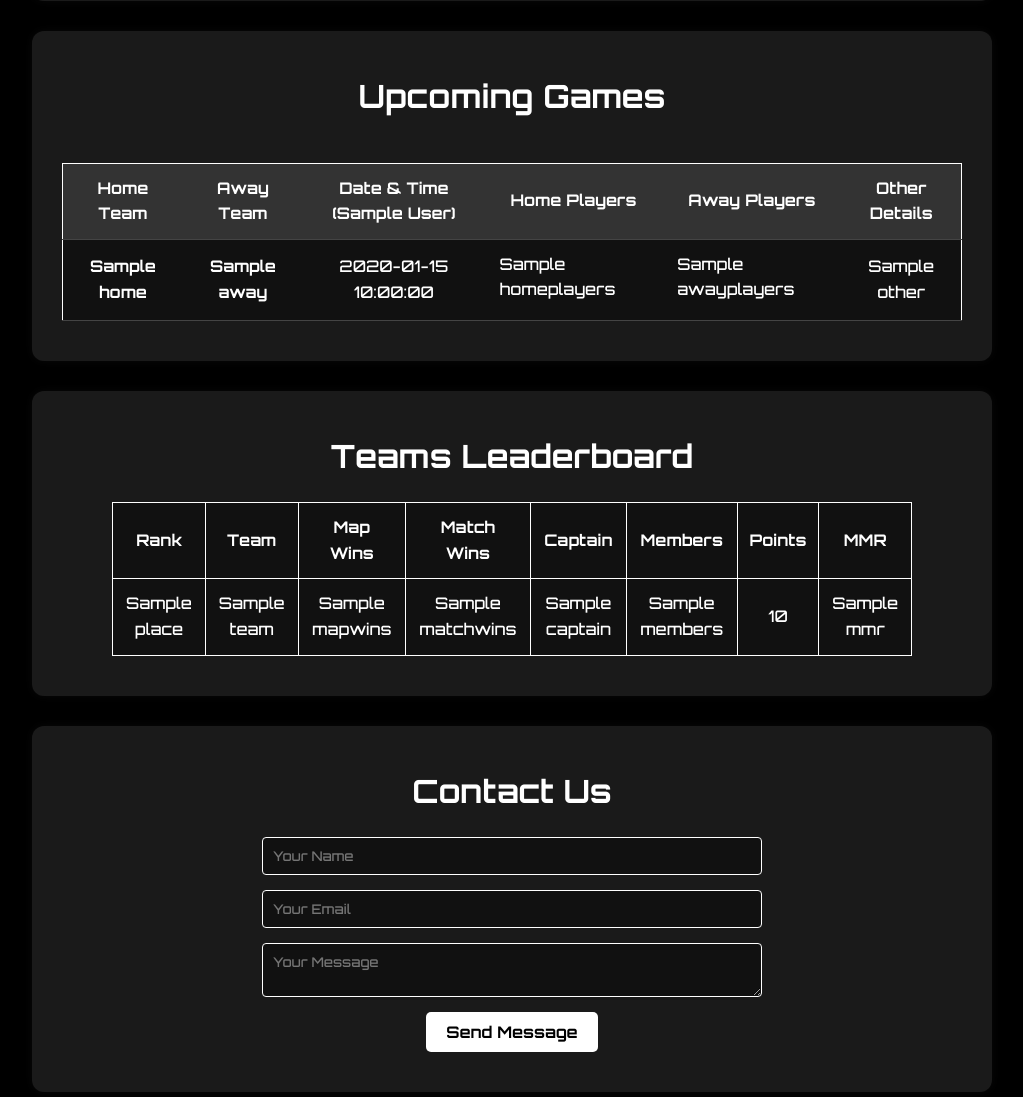
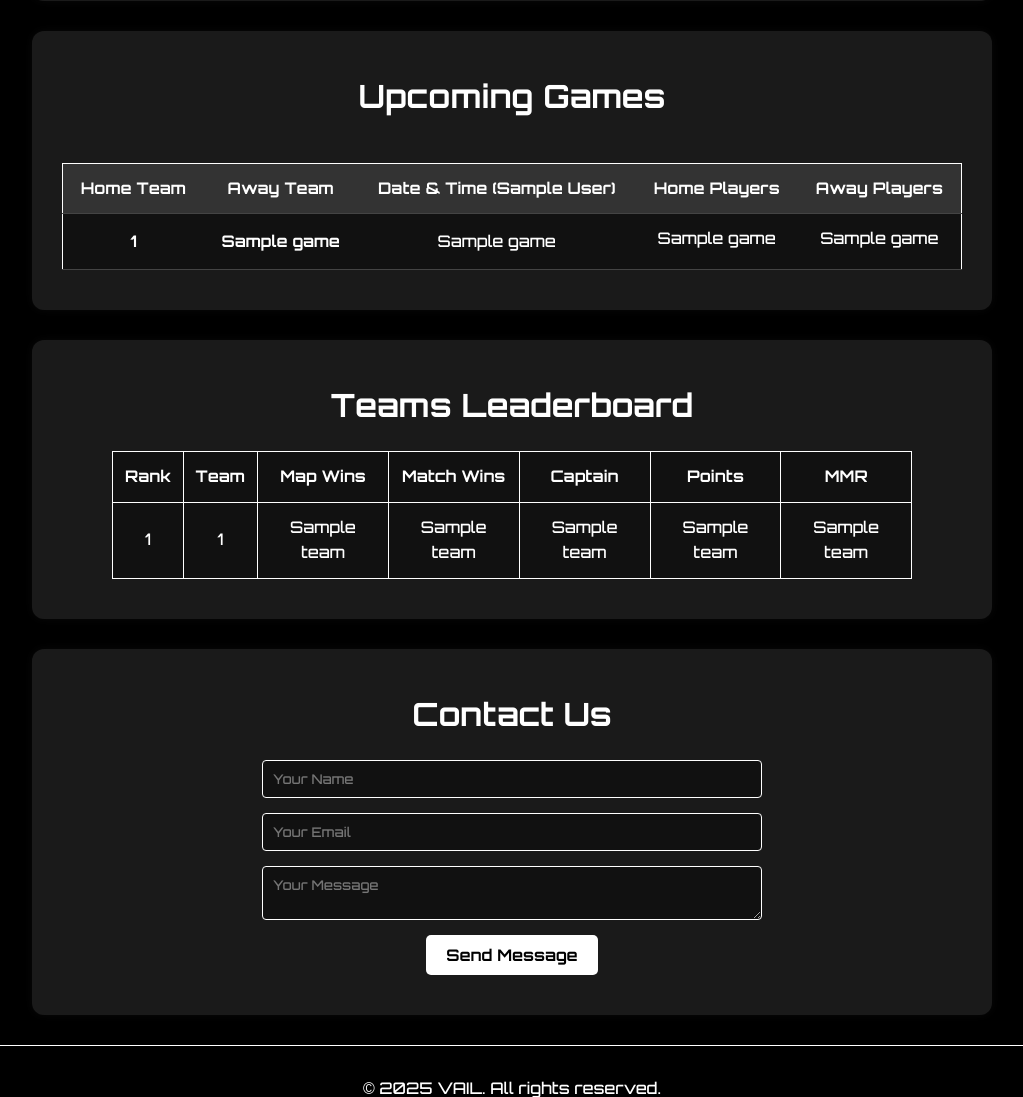
Before and after one commit to JMantle/VML2.0, a Flask app: template templates/index.html in a window 1280 px wide. Shown: the part 1521-2618 px from the top of the page, without its empty margins (128-1151 px from the left). Run offline with Flask 3, Linux system fonts and the light colour scheme; the visitor is signed in with stand-in values (Sample User, id 1); the template is opened without the code that fills it: most values are stand-ins (such as "Sample title", 1, 10 or a date in 2020).

Commit message:
changed standings and upcoming games to fetch from sheets

```diff
--- a/app.py
+++ b/app.py
@@ -4,17 +4,53 @@ import sqlite3
 from datetime import datetime
 import pytz
 from initdb import makeTeam, deleteTeam, makeGame, deleteGame, deleteRequest, deleteMessage
+import gspread
+from oauth2client.service_account import ServiceAccountCredentials
 
+
+
+# flask app
 app = Flask(__name__)
 app.secret_key = "secretKey"   ## ENTER SECRET KEY HERE
 
-#hi
 
-# subroutine to get database connection and format
+
+# sheets setup
+scope = ["https://spreadsheets.google.com/feeds", "https://www.googleapis.com/auth/drive"]
+creds = ServiceAccountCredentials.from_json_keyfile_name("keys/key.json", scope)
+client = gspread.authorize(creds)
+
+# open sheet
+sheet = client.open_by_key("1J1Ay6lxrv0B-IBOLBgZF70dSyywNey3IOQboO1tn25Q").sheet1
+
+# sort teams by mmr on sheet
+def sortTeams():
+    # get teams table from sheet
+    data = sheet.get_all_values()
+    # sort by mmr
+    teams = data[1:7]
+    # bubble sort teams because data size is very low
+    swap = True
+    while swap:
+        swap = False
+        for i in range(0, len(teams) - 1):
+            if int(teams[i][5]) > int(teams[i+1][5]):
+                teams[i], teams[i + 1] = teams[i + 1], teams[i]
+                swap = True
+    # put sorted teams back into sheet
+    sheet.update("A2:F7", teams)
+
+    return teams
+
+
+
+# get database connection and format
 def get_db_connection():
     conn = sqlite3.connect("database.db")
     conn.row_factory = sqlite3.Row
     return conn
+
+
 
 # LOGIN AND SIGNUP
 
@@ -94,14 +130,24 @@ def signUp():
 def loginPage():
     return render_template("loginPage.html")
 
+
+
 # STANDINGS
 
 #fetch standings and put them in place order
 def getStandings():
-    conn = get_db_connection()
-    teams = conn.execute("SELECT * FROM teams ORDER BY place ASC").fetchall()
-    conn.close()
+    #get teams table from sheet
+    data = sheet.get_all_values()
+
+    #extract teams from data
+    teams = data[1:7]
+
     return teams
+
+
+
+
+
 
 # GAMES
 
@@ -110,13 +156,26 @@ def getUpcomingGames(team):
     now = datetime.now()
     now_str = now.strftime("%Y-%m-%d %H:%M:%S")
     conn = get_db_connection()
-    #detect if it needs to be a specific team
-    if len(team) > 0:
-        games = conn.execute("SELECT * FROM games WHERE datetime > ? AND (home = ? OR away = ?)", (now_str, team, team)).fetchall()
+
+    #get data
+    data = sheet.get_all_values()
+    #get amount of games
+    gamesNumber = data[18][0]
+    #check for games
+    if gamesNumber == "0":
+        return None
     else:
-        games = conn.execute("SELECT * FROM games WHERE datetime > ?", (now_str,)).fetchall()
-    conn.close()
-    return games
+        #get games
+        games = data[20:20 + int(gamesNumber)]
+
+        #detect if it needs to be a specific team
+        if len(team) > 0:
+            tempGames = games
+            games = []
+            for game in tempGames:
+                if game[0] == team or game[1] == team:
+                    games.append(game)
+        return games
 
 #localise the time specific to the user
 def utc_to_local(utc_dt, timezone_str):
@@ -134,24 +193,23 @@ def getTimezonedGames(team):
 
     #localize each game
     for game in games_data:
-        #get utc datetime
-        game_dict = dict(game)
-        utc_dt = datetime.strptime(game_dict['datetime'], '%Y-%m-%d %H:%M:%S')
+        if game[2] != "-":
+            #get utc datetime
+            utc_dt = datetime.strptime(game[2], '%Y-%m-%d %H:%M:%S')
 
-        #localize it if able to get user's timezone
-        if user_timezone_str:
-            #give game local datetie
-            game_dict['local_datetime'] = utc_to_local(utc_dt, user_timezone_str).strftime('%Y-%m-%d %H:%M:%S')
-            # set abbreviated timezone
-            session["abbreviatedTimezone"] = utc_dt.astimezone(pytz.timezone(user_timezone_str)).tzname()
+            #localize it if able to get user's timezone
+            if user_timezone_str:
+                #give game local datetime
+                game[2] = utc_to_local(utc_dt, user_timezone_str).strftime('%Y-%m-%d %H:%M:%S')
+                # set abbreviated timezone
+                session["abbreviatedTimezone"] = utc_dt.astimezone(pytz.timezone(user_timezone_str)).tzname()
 
-        else:
-            #give user UTC times if not able to get timezone
-            game_dict['local_datetime'] = game_dict['datetime']
-            session["abbreviatedTimezone"] = "UTC"
+            else:
+                #give user UTC times if not able to get timezone
+                session["abbreviatedTimezone"] = "UTC"
 
         #put games back together again
-        updated_games.append(game_dict)
+        updated_games.append(game)
 
     return updated_games
 
@@ -442,34 +500,6 @@ def deleteTeamRoute(id):
     deleteTeam(id)
     return redirect("/admin")
 
-#update the teams' places
-def sortTeams():
-    #get teams and their mmr
-    conn = get_db_connection()
-    teams = conn.execute("SELECT id, mmr FROM teams").fetchall()
-
-    #put them in a list (named array because i like to think of it as an array)
-    array = []
-    for i in range(0,len(teams)):
-        array.append(teams[i])
-
-    # bubble sort teams because data size is very low
-    swap = True
-    while swap:
-        swap = False
-        for i in range(0, len(array) - 1):
-            if array[i]["mmr"] < array[i+1]["mmr"]:
-                array[i], array[i + 1] = array[i + 1], array[i]
-                swap = True
-
-    # return places into database
-    for i in range(0,len(array)):
-        conn.execute("UPDATE teams SET place = ? WHERE id = ?", (i + 1, array[i]["id"]))
-    conn.commit()
-    conn.close()
-
-    #procedure so not returning anything
-
 # games
 
 #handle updating game
--- a/templates/index.html
+++ b/templates/index.html
@@ -92,38 +92,28 @@
             <th>Date & Time ({{ session["abbreviatedTimezone"] }})</th>
             <th>Home Players</th>
             <th>Away Players</th>
-            <th>Other Details</th>
           </tr>
         </thead>
         <tbody>
           {% for game in games %}
           <tr>
-            <td><a class="teamLink" href="/showTeam/{{ game['home'] }}">{{ game['home'] }}</a></td>
-            <td><a class="teamLink" href="/showTeam/{{ game['away'] }}">{{ game['away'] }}</a></td>
-            <td>{{ game['local_datetime'] }}</td>
+            <td><a class="teamLink" href="/showTeam/{{ game['home'] }}">{{ game[0] }}</a></td>
+            <td><a class="teamLink" href="/showTeam/{{ game['away'] }}">{{ game[1] }}</a></td>
+            <td>{{ game[2] }}</td>
             <td>
-              {% if game['homeplayers'] %}
               <ul class="player-list">
-                {% for player in game['homeplayers'].split(', ') %}
+                {% for player in game[3].split(', ') %}
                 <li>{{ player }}</li>
                 {% endfor %}
               </ul>
-              {% else %}
-              -
-              {% endif %}
             </td>
             <td>
-              {% if game['awayplayers'] %}
               <ul class="player-list">
-                {% for player in game['awayplayers'].split(', ') %}
+                {% for player in game[4].split(', ') %}
                 <li>{{ player }}</li>
                 {% endfor %}
               </ul>
-              {% else %}
-              -
-              {% endif %}
             </td>
-            <td>{{ game['other'] or '-' }}</td>
           </tr>
           {% endfor %}
         </tbody>
@@ -145,30 +135,18 @@
           <th>Map Wins</th>
           <th>Match Wins</th>
           <th>Captain</th>
-          <th>Members</th>
           <th>Points</th>
           <th>MMR</th>
         </tr>
-        {% for team in teams %}
-        <tr onclick="window.location=`/showTeam/{{ team['name'] }}`;" class="teamClick">
-          <td>{{ team['place'] }}</td>
-          <td>{{ team['name'] }}</td>
-          <td>{{ team['mapwins'] }}</td>
-          <td>{{ team["matchwins"] }}</td>
-          <td>{{ team['captain'] }}</td>
-          <td>
-            {% if team["members"] %}
-            <ul class="member-list">
-              {% for member in team['members'].split(', ') %}
-                <li>{{ member }}</li>
-              {% endfor %}
-            </ul>
-            {% else %}
-              -
-            {% endif %}
-          </td>
-          <td>{{ team['points'] }}</td>
-          <td>{{ team['mmr'] }}</td>
+        {% for i in range(teams | length) %}
+        <tr onclick="window.location=`/showTeam/{{ teams[i][0] }}`;" class="teamClick">
+          <td>{{ i+1 }}</td>
+          <td>{{ teams[i][0] }}</td>
+          <td>{{ teams[i][2] }}</td>
+          <td>{{ teams[i][3] }}</td>
+          <td>{{ teams[i][5] }}</td>
+          <td>{{ teams[i][1] }}</td>
+          <td>{{ teams[i][5] }}</td>
         </tr>
         {% endfor %}
       </thead>
```
Also changed, not shown: requirements.txt (+5 -2 lines), templates/admin.html (+4 -3 lines), 1 other file.
